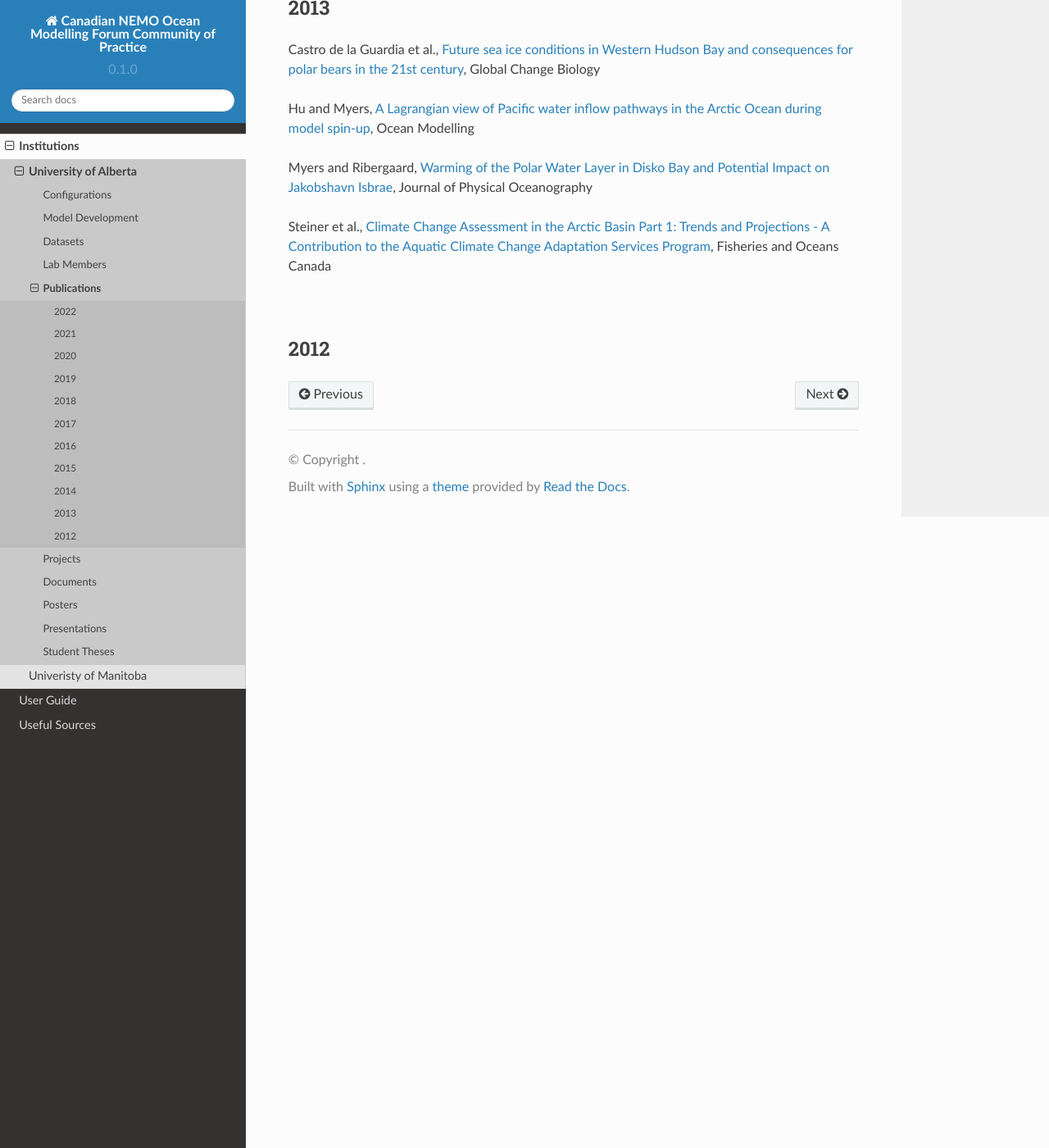
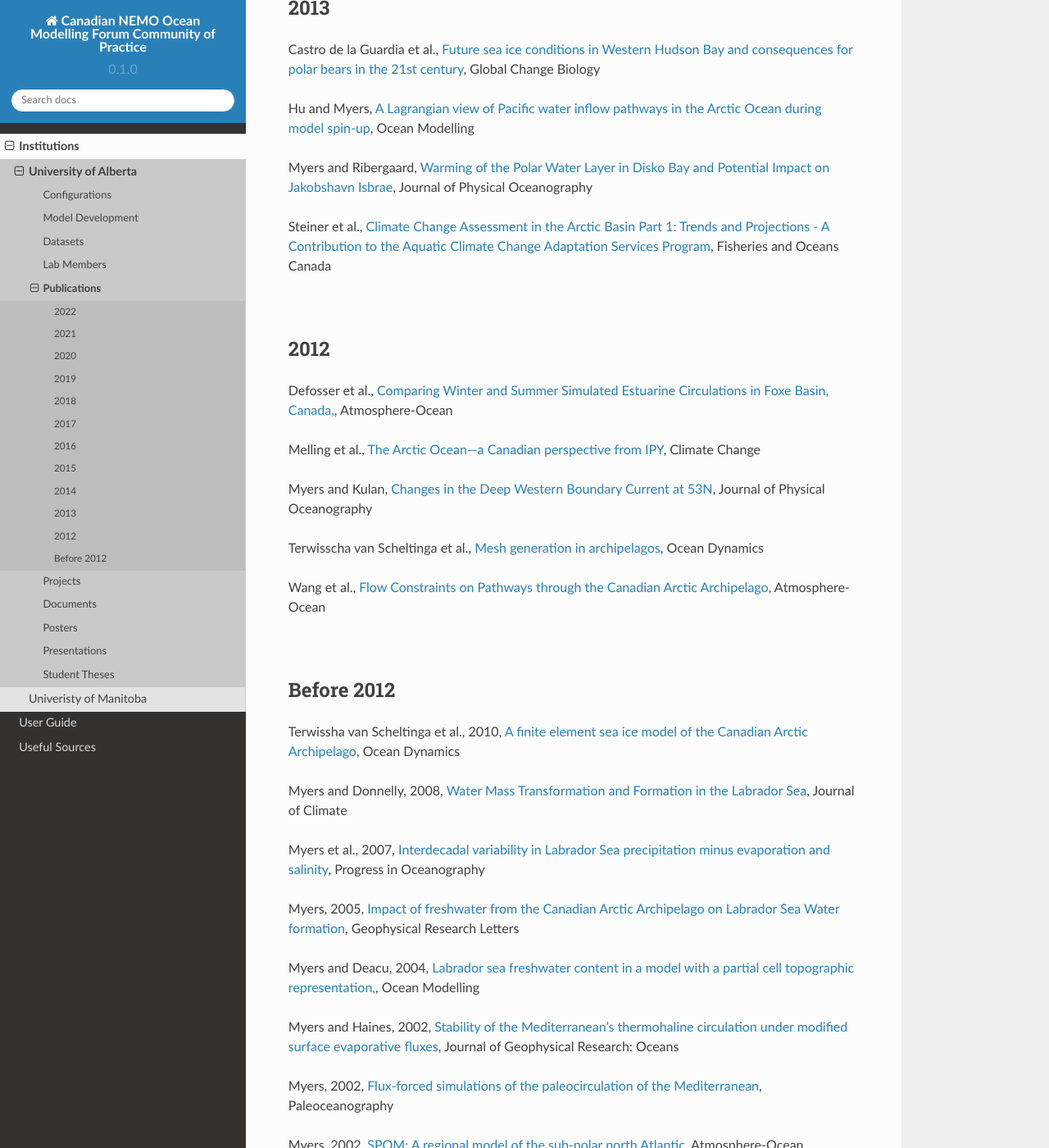
Before and after one commit to UofA-NEMO/Canadian-NEMO-Ocean-Modelling-Forum-Community-of-Practice, a Sphinx documentation site: the page built from docs/Institutions/UofA/Publications.rst, in a window 1280 px wide and 1400 px high, scrolled down 5855 px. Shown: the whole window at 82% size. Built offline with Sphinx 7.4.7 and the Read the Docs theme 2.0.0, drawn with Linux system fonts in a browser that asks for light colours; pages that are not in the unit, such as notebooks, are missing from menus; some of the changed text lies outside the part shown.

Commit message:
Update Publications.rst

```diff
--- a/docs/Institutions/UofA/Publications.rst
+++ b/docs/Institutions/UofA/Publications.rst
@@ -184,3 +184,41 @@ Steiner et al., `Climate Change Assessment in the Arctic Basin Part 1: Trends an
 |
 2012
 ----
+
+
+Defosser et al., `Comparing Winter and Summer Simulated Estuarine Circulations in Foxe Basin, Canada, <https://doi.org/10.1080/07055900.2012.693256>`_, Atmosphere-Ocean
+
+Melling et al., `The Arctic Ocean—a Canadian perspective from IPY <https://doi.org/10.1007/s10584-012-0576-4>`_, Climate Change
+
+Myers and Kulan, `Changes in the Deep Western Boundary Current at 53N <http://dx.doi.org/10.1175/JPO-D-11-090.1>`_, Journal of Physical Oceanography
+
+Terwisscha van Scheltinga et al., `Mesh generation in archipelagos <https://doi.org/10.1007/s10236-012-0559-z>`_, Ocean Dynamics
+
+Wang et al., `Flow Constraints on Pathways through the Canadian Arctic Archipelago <https://doi.org/10.1080/07055900.2012.704348>`_, Atmosphere-Ocean
+
+|
+Before 2012
+-----------
+
+Terwissha van Scheltinga et al., 2010, `A finite element sea ice model of the Canadian Arctic Archipelago <https://doi.org/doi:10.1007/s10236-010-0356-5>`_, Ocean Dynamics
+
+Myers and Donnelly, 2008, `Water Mass Transformation and Formation in the Labrador Sea <https://doi.org/10.1175/2007JCLI1722.1>`_, Journal of Climate
+
+Myers et al., 2007, `Interdecadal variability in Labrador Sea precipitation minus evaporation and salinity <https://doi.org/10.1016/j.pocean.2006.06.003>`_, Progress in Oceanography
+
+Myers, 2005, `Impact of freshwater from the Canadian Arctic Archipelago on Labrador Sea Water formation <https://doi.org/10.1029/2004GL022082>`_, Geophysical Research Letters
+
+Myers and Deacu, 2004, `Labrador sea freshwater content in a model with a partial cell topographic representation, <https://doi.org/10.1016/S1463-5003(03)00025-8>`_, Ocean Modelling
+
+Myers and Haines, 2002, `Stability of the Mediterranean’s thermohaline circulation under modified surface evaporative fluxes <https://doi.org/10.1029/2000JC000550>`_, Journal of Geophysical Research: Oceans
+
+Myers, 2002, `Flux-forced simulations of the paleocirculation of the Mediterranean  <https://doi.org/10.1029/2000PA000613>`_, Paleoceanography
+
+Myers, 2002, `SPOM: A regional model of the sub‐polar north Atlantic <https://doi.org/10.3137/ao.400405>`_, Atmosphere-Ocean
+
+Myers and Haines, 2000, `Seasonal and Interannual Variability in a Model of the Mediterranean under Derived Flux Forcing <https://doi.org/10.1175/1520-0485(2000)030%3C1069:SAIVIA%3E2.0.CO;2>`_, Journal of Physical Oceanography
+
+Myers et al., 1996, `JEBAR, Bottom Pressure Torque, and Gulf Stream Separation
+ <https://doi.org/10.1175/1520-0485(1996)026%3C0671:JBPTAG%3E2.0.CO;2>`_, Journal of Physical Oceanography
+
+Myers and Weaver, 1995, `A Diagnostic Barotropic Finite-Element Ocean Circulation Model  <https://doi.org/10.1175/1520-0426(1995)012%3C0511:ADBFEO%3E2.0.CO;2>`_, Journal of Atmospheric and Oceanic Technology
```
